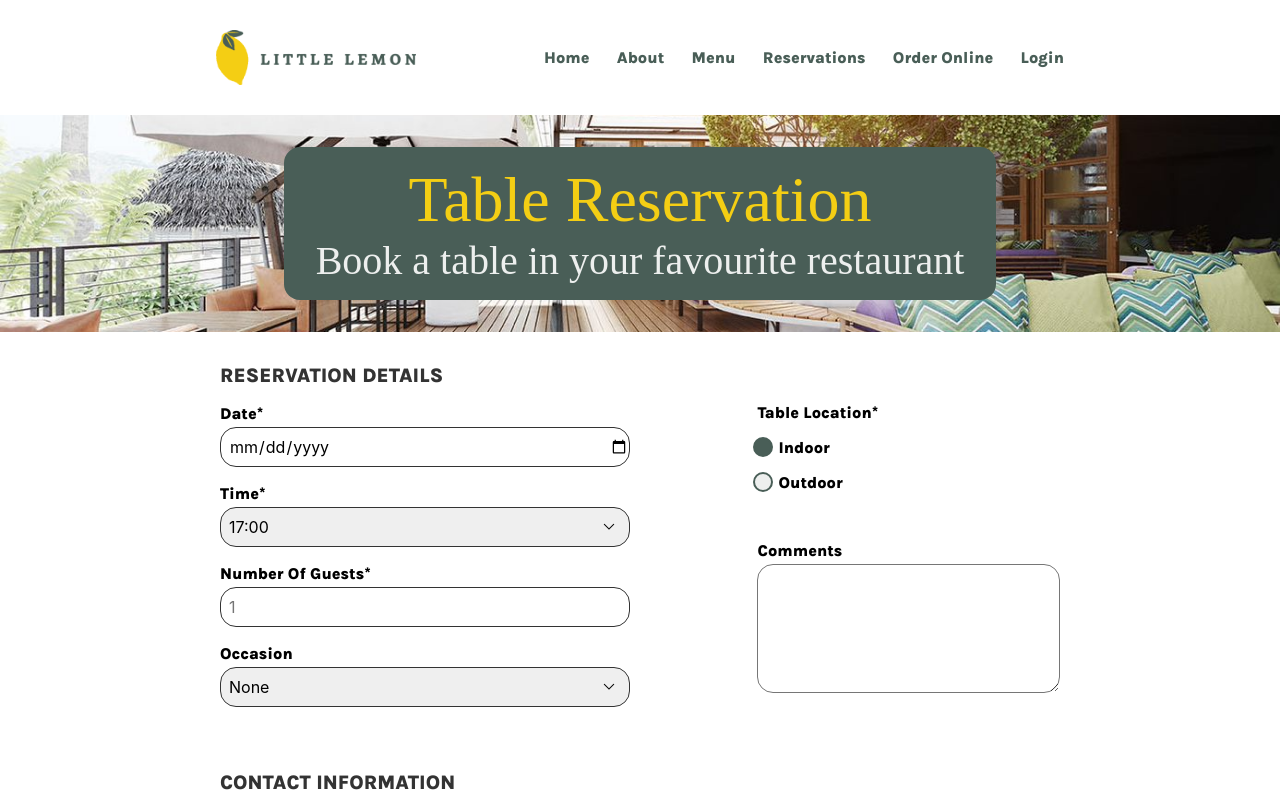
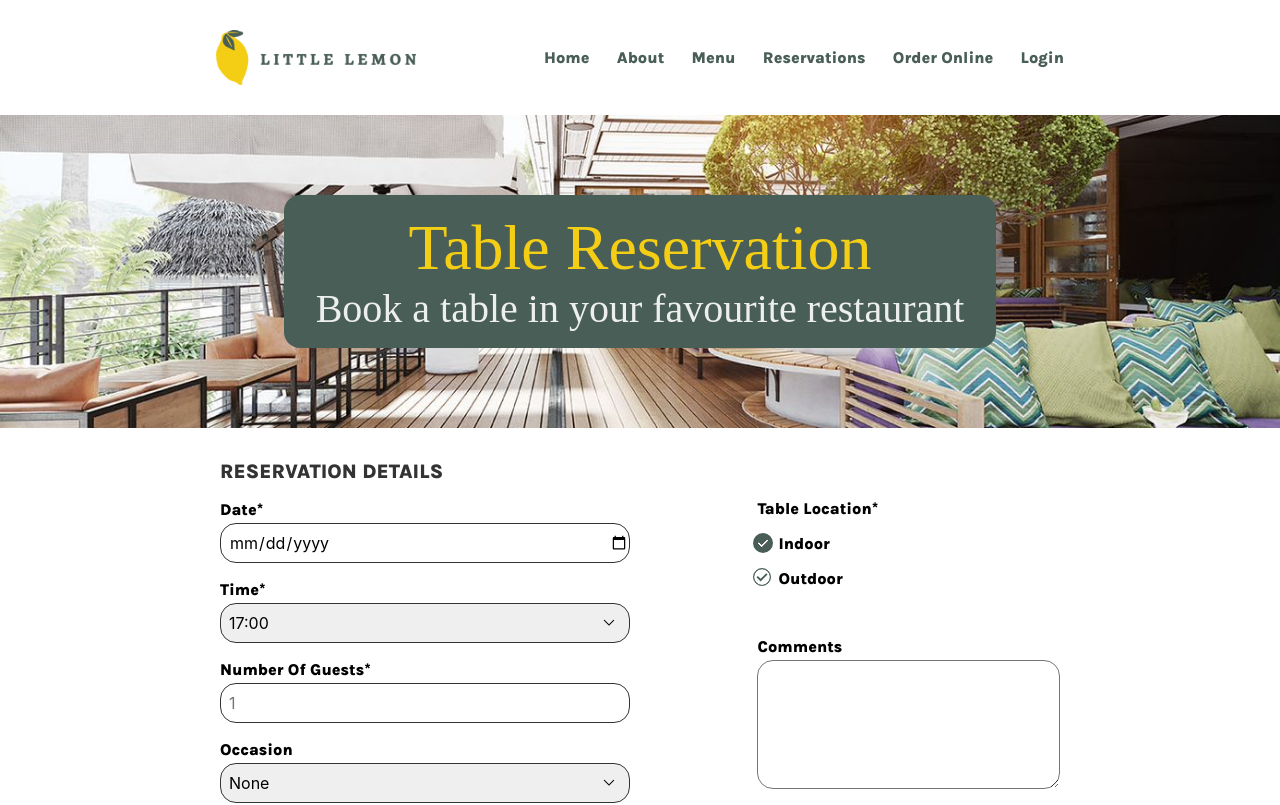
Before and after one commit to kwiatkowskimaciej/react-restaurant-web-app, a React (Create React App) app: page /reservations in a window 1280 px wide. Shown: the top 805 px of the page. Built offline with nearby package versions, Linux system fonts and the light colour scheme; a web font is replaced by a local one.

Commit message:
Fix styles of components

```diff
--- a/src/App.css
+++ b/src/App.css
@@ -121,6 +121,7 @@ header a:focus::after {
 }
 
 footer {
+  background-color: var(--highlight-1);
   margin: 0 auto;
   max-width: 1440px;
   color: var(--highlight-2);
@@ -371,7 +372,7 @@ button:active {
 
 .comment {
   margin-left: 20px;
-  margin-bottom: 10px;
+  margin-bottom: 30px;
 }
 
 .about-section {
--- a/src/components/ReservationsForm.js
+++ b/src/components/ReservationsForm.js
@@ -165,7 +165,7 @@ const ReservationForm = (props) => {
             )}
           </fieldset>
           <div>
-            <label for="comments">Comments</label>
+            <label htmlFor="comments">Comments</label>
             <textarea
               id="comments"
               name="comments"
--- a/src/components/ReservationsPage.js
+++ b/src/components/ReservationsPage.js
@@ -3,6 +3,7 @@ import Header from './Header';
 import ReservationForm from './ReservationsForm';
 import { fetchAPI, submitAPI } from '../reservationsAPI';
 import { useNavigate } from 'react-router-dom';
+import Footer from './Footer';
 
 export const reducer = (state, action) => {
   if (action.type === 'UPDATE_TIMES') {
@@ -53,12 +54,14 @@ const ReservationsPage = () => {
         <div className="reservation-landing">
           <div className="container">
             <div className="page-title">
-              <h1>Table Reservation</h1>
-              <h2>Book a table in your favourite restaurant</h2>
+              <h1 id="reservation-page-title">Table Reservation</h1>
+              <h2 id="reservation-page-subtitle">
+                Book a table in your favourite restaurant
+              </h2>
             </div>
           </div>
         </div>
-        <div className='container'>
+        <div className="container">
           <ReservationForm
             availableTimes={availableTimes}
             updateTimes={updateTimes}
@@ -68,6 +71,7 @@ const ReservationsPage = () => {
           />
         </div>
       </main>
+      <Footer />
     </React.Fragment>
   );
 };
--- a/src/components/SpecialsSection.js
+++ b/src/components/SpecialsSection.js
@@ -31,7 +31,7 @@ const SpecialsSection = () => {
       <div className="container">
         <div className="specials-section">
           <div className="specials-section-header">
-            <h2>This week's specials!</h2>
+            <h1>This week's specials!</h1>
             <button>Online Menu</button>
           </div>
           <div className="deck" role="list">
--- a/src/components/Testimonial.js
+++ b/src/components/Testimonial.js
@@ -13,7 +13,7 @@ const Testimonial = ({ rating, name, comment, avatarSrc }) => {
         <p>{name}</p>
       </div>
       <div className="comment">
-        <p>{comment}</p>
+        <p><i>{comment}</i></p>
       </div>
     </div>
   );
--- a/src/components/TestimonialsSection.js
+++ b/src/components/TestimonialsSection.js
@@ -37,7 +37,7 @@ const TestimonialsSection = () => {
     <section className="testimonials-section">
       <div className="container">
         <div className="testimonials">
-          <h2>Testimonials</h2>
+          <h1>Testimonials</h1>
           <div className="deck" role="list">
             {testimonials.map((testimonial) => (
               <Testimonial
--- a/src/form.css
+++ b/src/form.css
@@ -53,6 +53,7 @@ form {
 
 form button {
   height: 40px;
+  margin-bottom: 32px;
 }
 
 input,
@@ -128,11 +129,13 @@ input[type='radio']:after {
   top: -4px;
   left: -4px;
   position: relative;
-  background-color: var(--highlight-1);
+  background-image: url('./images/check_circle_FILL0_wght400_GRAD-25_opsz24.svg');
+  background-position: -4px -4px;
+  background-color: #fff;
   content: '';
   display: inline-block;
   visibility: visible;
-  border: 2px solid var(--primary-1);
+  border: 1.5px solid var(--primary-1);
 }
 
 input[type='radio']:checked:after {
@@ -142,7 +145,8 @@ input[type='radio']:checked:after {
   top: -4px;
   left: -4px;
   position: relative;
-  background-color: var(--primary-1);
+  background-image: url('./images/check_circle_FILL1_wght400_GRAD-25_opsz24.svg');
+  background-color: #fff;
   content: '';
   display: inline-block;
   visibility: visible;
@@ -177,7 +181,17 @@ textarea {
   }
 
   form button {
-    margin: 16px 0;
+    margin: 16px 0 32px;
+  }
+
+  #reservation-page-title {
+    font-size: 64px;
+    margin-bottom: 0px;
+  }
+
+  #reservation-page-subtitle {
+    font-size: 40px;
+    margin: 0 16px;
   }
 }
 
@@ -191,18 +205,16 @@ textarea {
     float: right;
   }
 
-  .page-title h1 {
-    font-size: 64px;
-    margin-bottom: 0px;
-  }
-
-  .page-title h2 {
-    font-size: 40px;
-    margin: 0 16px;
+  .page-title {
+    margin: 8vh auto;
   }
 }
 
 @media (min-width: 1240px) {
+  .page-title {
+    margin: 10vh auto;
+  }
+
   .reservation-details {
     display: grid;
     margin: 0 auto;
@@ -261,4 +273,8 @@ textarea {
   .last-name {
     grid-area: l;
   }
+
+  form button {
+    margin: 16px 0 64px;
+  }
 }
--- a/src/queries.css
+++ b/src/queries.css
@@ -383,8 +383,8 @@
   }
 
   footer {
-    margin: 32px 16px;
-    padding: 0;
+    margin: 0;
+    padding: 32px 16px;
     display: flex;
     flex-direction: column;
     align-items: center;
```
Lines whose indentation alone changed are shown as unchanged.
